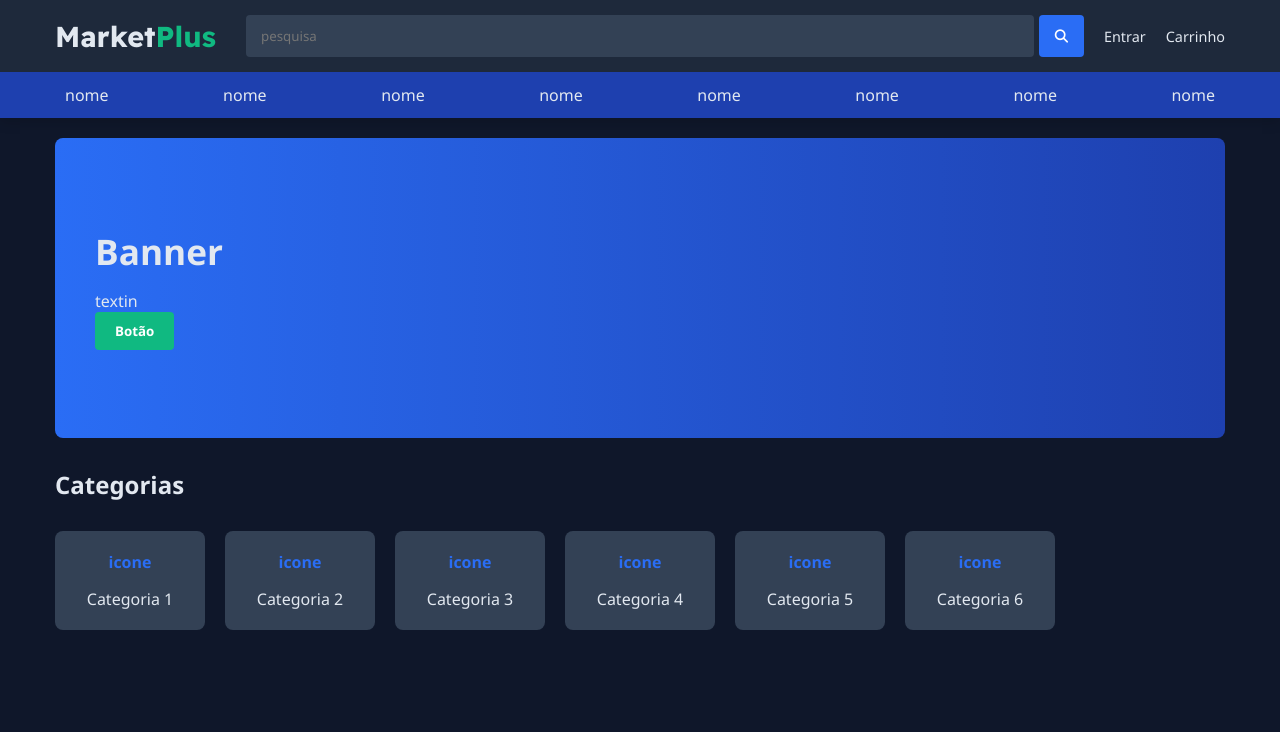
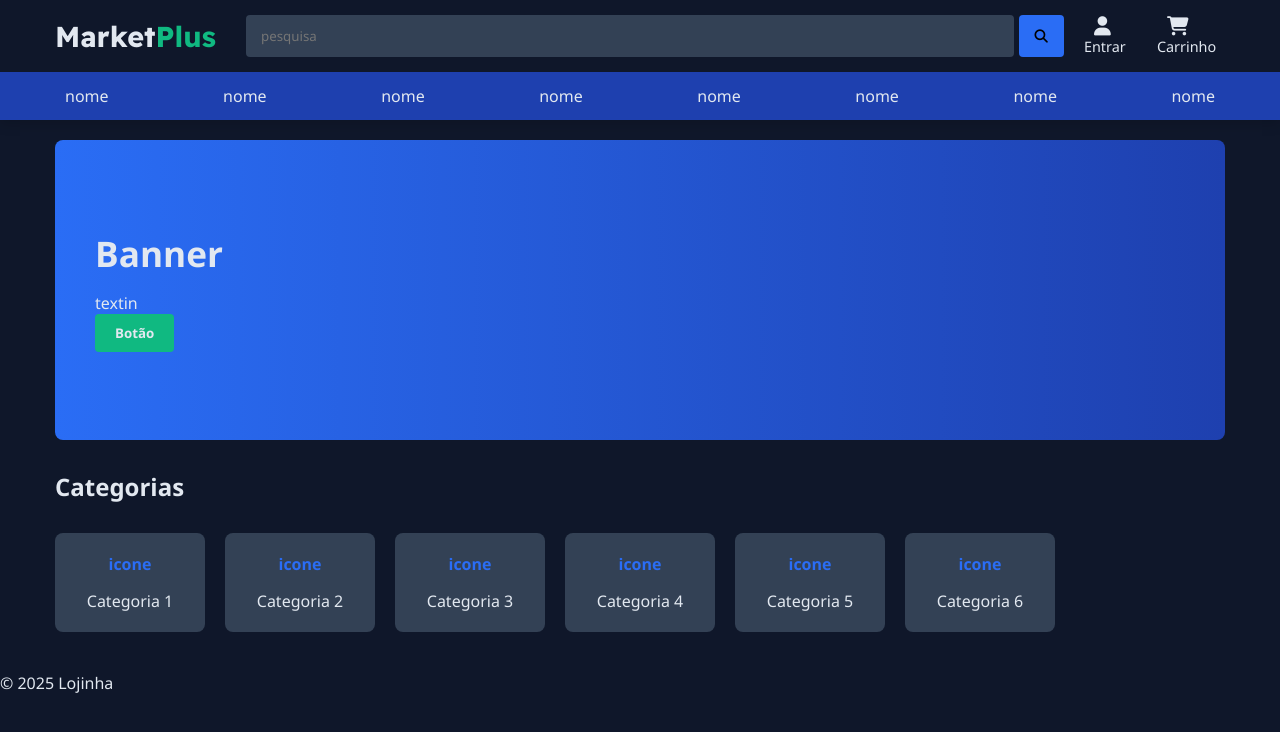
Before and after one commit to walterpotma/Lojinha, a plain HTML site: page index.html in a window 1280 px wide. Drawn offline with Linux system fonts and the light colour scheme.

Commit message:
logo component script

```diff
--- a/components/header.html
+++ b/components/header.html
@@ -1,15 +1,12 @@
 <head>
     <link rel="stylesheet" href="../css/components.css">
+    <script src="../js/global.js"></script>
+    <script src="../js/controller.js"></script>
 </head>
 <header>
     <div class="container">
       <div class="navbar">
-        <div class="logo_total">
-            <img class="hover-logo" src="/img/MarketPlus_Logo/logo_5.png" alt="Logo">
-            <a href="#" class="logo">Market<span>Plus</span></a>
-        </div>
-
-
+         <div id="logo-component"></div>
         <div class="search-bar">
           <input type="text" placeholder="pesquisa">
           <button><i class="fas fa-search"></i></button>
@@ -17,10 +14,10 @@
 
         <div class="nav-icons">
           <a href="#" class="nav-icon">
-            <span>Entrar</span>
+            <span><i class="fa-solid fa-user"></i>Entrar</i></span>
           </a>
           <a href="#" class="nav-icon">
-            <span>Carrinho</span>
+            <span><i class="fa-solid fa-cart-shopping"></i>Carrinho</span>
           </a>
         </div>
       </div>
--- /dev/null
+++ b/components/logo.html
@@ -0,0 +1,9 @@
+<head>
+  <link rel="stylesheet" href="../css/components.css" />
+  <script src="../js/global.js"></script>
+  <script src="../js/controller.js"></script>
+</head>
+<div class="logo_total">
+  <img class="hover-logo" src="/img/MarketPlus_Logo/logo_5.png" alt="Logo" />
+  <a class="logo">Market<span>Plus</span></a>
+</div>
--- a/css/components.css
+++ b/css/components.css
@@ -72,13 +72,17 @@ header {
      border: none;
      border-radius: 4px;
      background-color: var(--card-bg);
-     color: var(--text);
+     color: var(--text-primary);
+
  }
+
+
+
 
  .search-bar button {
      padding: 12px 16px;
      background-color: var(--primary);
-     color: white;
+     color: c;
      border: none;
      border-radius: 4px;
      cursor: pointer;
@@ -100,11 +104,11 @@ header {
 
  .nav-icon i {
      font-size: 1.2rem;
-     margin-bottom: 4px;
+    margin: 0 10px auto;
  }
  .categories-menu {
-     background-color: var(--secondary);
-     padding: 12px 0;
+     background-color: var(--primary-dark);
+     padding: 8px 0;
  }
 
  .categories-list {
@@ -115,18 +119,20 @@ header {
  }
 
  .categories-list a {
-     color: var(--text);
+     color: var(--text-primary);
      text-decoration: none;
-     padding: 5px 10px;
+
  }
 
  .categories-list a:hover {
      color: var(--accent);
+
  }
 
  .categories-list li {
      transform: scale(1);
      transition: all 0.3s;
+     padding: 5px 10px;
  }
 
  .categories-list li:hover {
--- a/css/index.css
+++ b/css/index.css
@@ -1,18 +1,4 @@
- :root {
-     --primary: #2a6df5;
-     --secondary: #1e40af;
-     --accent: #10b981;
-     --dark: #1e293b;
-     --darker: #0f172a;
-     --light: #f8fafc;
-     --gray: #94a3b8;
-     --card-bg: #334155;
-     --text: #e2e8f0;
-     --text-muted: #94a3b8;
-     --success: #22c55e;
-     --danger: #ef4444;
-     --warning: #f59e0b;
- }
+@import url("../css/global.css");
 
  .container {
      width: 100%;
@@ -30,7 +16,7 @@
  }
 
  .banner-content {
-     background: linear-gradient(to right, var(--primary), var(--secondary));
+     background: linear-gradient(to right, var(--primary), var(--primary-dark));
      height: 100%;
      display: flex;
      align-items: center;
@@ -49,7 +35,7 @@
 
  .banner-btn {
      background-color: var(--accent);
-     color: white;
+     color: var(--text-primary);
      padding: 10px 20px;
      border: none;
      border-radius: 4px;
@@ -59,7 +45,7 @@
  }
 
  .banner-btn:hover {
-     background-color: #0da271;
+     background-color: var(--accent-dark);
  }
 
  .section-title {
--- a/index.html
+++ b/index.html
@@ -12,9 +12,7 @@
   <script src="js/global.js"></script>
   <script src="js/controller.js"></script>
 </head>
-
 <body>
-
   <section id="header-component"></section>
     <section class="container">
       <section class="banner">
@@ -23,6 +21,8 @@
             <h2>Banner</h2>
             <p>textin</p>
             <button class="banner-btn">Botão</button>
+          </div>
+        </div>
       </section>
 
 
@@ -66,6 +66,9 @@
         </div>
       </div>
     </section>
+    <footer>
+  <div id="footer-component"></div>
+</footer>
 </body>
 
 </html>
--- a/js/controller.js
+++ b/js/controller.js
@@ -2,6 +2,8 @@
     <div id="header-component"></div>
 
     <div id="footer-component"></div>
+
+    <div id="logo-component"></div>
 */}
 
 
@@ -10,22 +12,38 @@ document.addEventListener("DOMContentLoaded", function () {
     const headerPlaceholder = document.getElementById('header-component');
     const footerPlaceholder = document.getElementById('footer-component');
 
+
     fetch('../components/header.html')
         .then(response => response.text())
         .then(data => {
             headerPlaceholder.innerHTML = data;
+
+
+            const logoPlaceholder = document.getElementById('logo-component');
+            if (logoPlaceholder) {
+                fetch('../components/logo.html')
+                    .then(response => response.text())
+                    .then(logoData => {
+                        logoPlaceholder.innerHTML = logoData;
+                    })
+                    .catch(error => {
+                        console.error('Erro ao carregar a logo:', error);
+                        logoPlaceholder.innerHTML = "<p>Erro ao carregar a logo.</p>";
+                    });
+            }
         })
         .catch(error => {
             console.error('Erro ao carregar o header:', error);
             headerPlaceholder.innerHTML = "<p>Erro ao carregar o header.</p>";
         });
+
     fetch('../components/footer.html')
         .then(response => response.text())
         .then(data => {
             footerPlaceholder.innerHTML = data;
         })
         .catch(error => {
-            console.error('Erro ao carregar o header:', error);
-            footerPlaceholder.innerHTML = "<p>Erro ao carregar o header.</p>";
+            console.error('Erro ao carregar o footer:', error);
+            footerPlaceholder.innerHTML = "<p>Erro ao carregar o footer.</p>";
         });
 });
```
